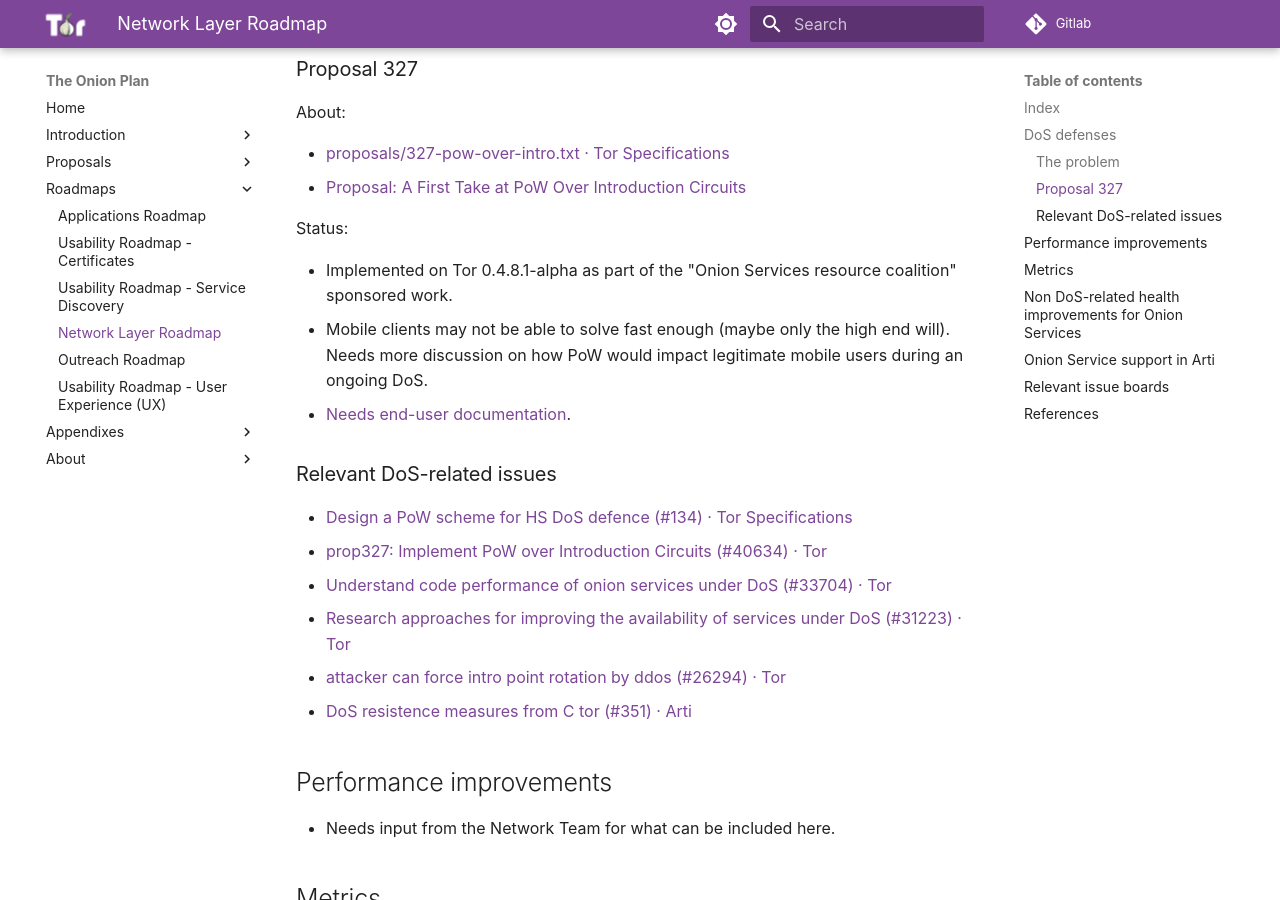
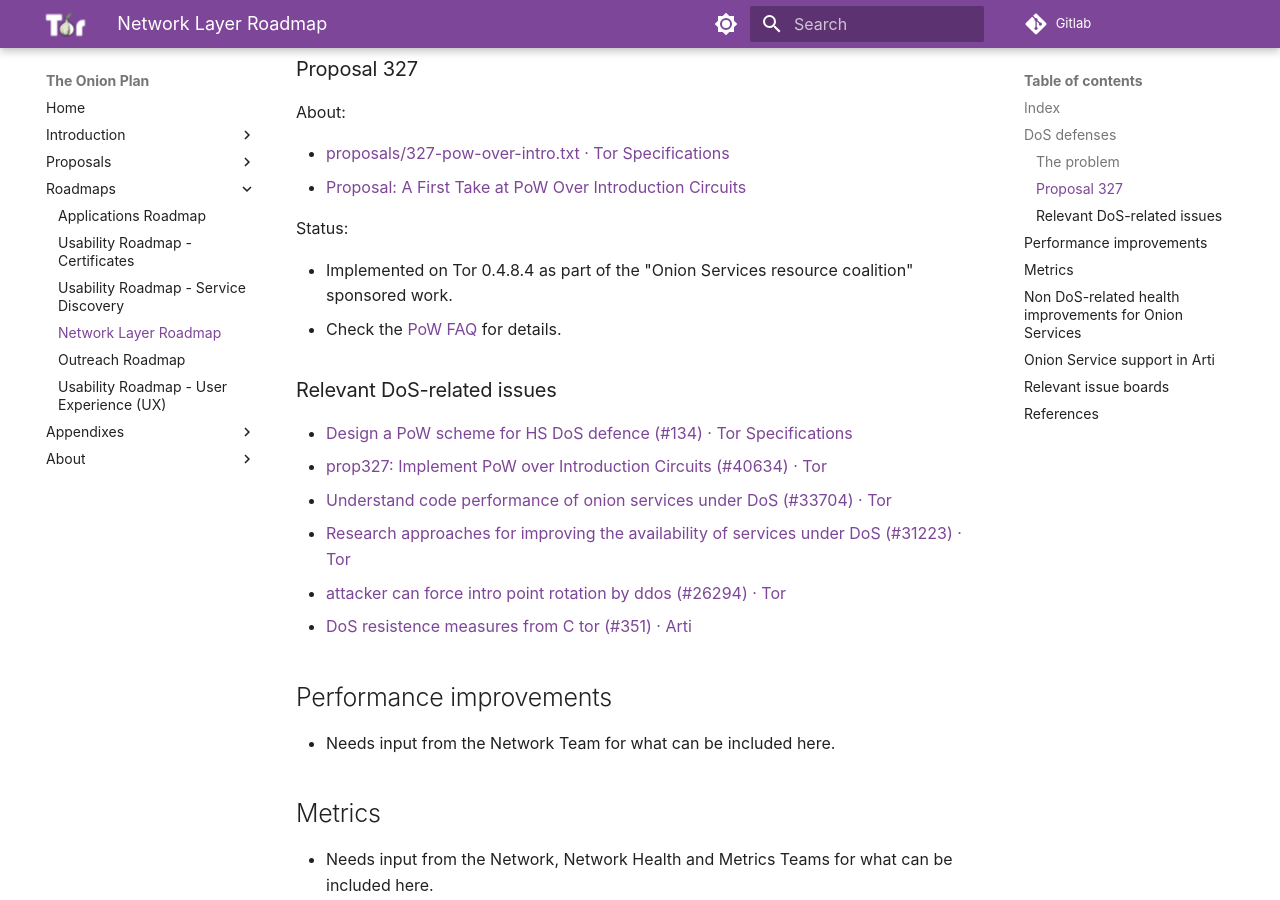
Before and after one commit to offsoc/onionplan, an MkDocs documentation site: the page built from docs/roadmaps/network.md, in a window 1280 px wide and 900 px high, scrolled down 874 px. Built offline with MkDocs 1.6.1 and Material for MkDocs 9.7.7, drawn with Linux system fonts in a browser that asks for light colours.

Commit message:
Fix: updates on PoW

```diff
--- a/docs/roadmaps/network.md
+++ b/docs/roadmaps/network.md
@@ -22,12 +22,9 @@ About:
 
 Status:
 
-* Implemented on Tor 0.4.8.1-alpha as part of the "Onion Services resource
+* Implemented on Tor 0.4.8.4 as part of the "Onion Services resource
   coalition" sponsored work.
-* Mobile clients may not be able to solve fast enough (maybe only the high end
-  will). Needs more discussion on how PoW would impact legitimate mobile users
-  during an ongoing DoS.
-* [Needs end-user documentation](https://gitlab.torproject.org/tpo/web/community/-/issues/312).
+* Check the [PoW FAQ](https://gitlab.torproject.org/tpo/onion-services/onion-support/-/wikis/Documentation/PoW-FAQ) for details.
 
 ### Relevant DoS-related issues
 
```
Also changed, not shown: docs/intro/challenges.md (+2 -3 lines).
